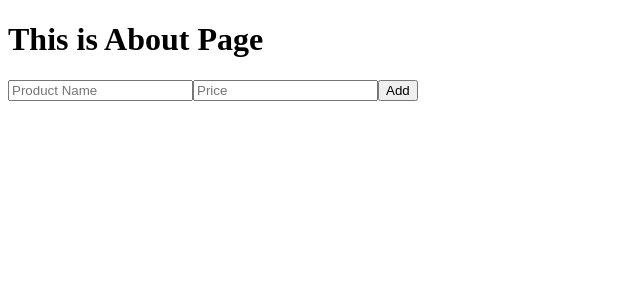
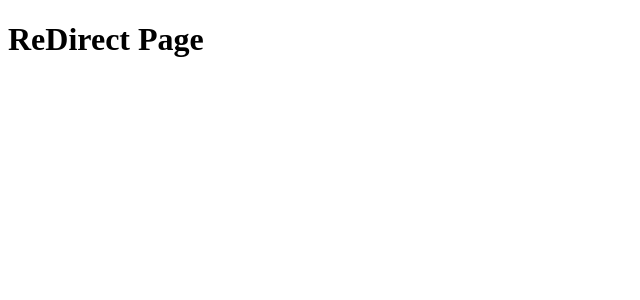
Before and after one commit to WeZaPro/schoolShop-WebA, a Vue app: page /#/redirect in a window 1280 px wide. Shown: the top 300 px of the page, without its empty margins (0-640 px from the left). Built offline with nearby package versions, Linux system fonts and the light colour scheme.

Commit message:
update11

```diff
--- a/src/pages/Home.vue
+++ b/src/pages/Home.vue
@@ -5,7 +5,9 @@
     <button @click="siteB">siteB</button>
   </div> -->
     <!-- <a href="https://line.me/ti/p/@985lgfum"> -->
-    <a href="https://liff.line.me/1656824759-PrZzVE5w">
+
+    <!-- <a href="https://liff.line.me/1656824759-PrZzVE5w"> -->
+    <a href="https://liff.line.me/1656824759-8lnLR5ak">
       <button id="btn">LINE @</button>
     </a>
   </div>
--- a/src/pages/Redirect.vue
+++ b/src/pages/Redirect.vue
@@ -1,11 +1,7 @@
 <template>
-  <h1>This is About Page</h1>
-  <div id="formRegister">
-    <form id="statusform" v-on:submit="addProduct">
-      <input type="text" v-model="name" placeholder="Product Name" />
-      <input type="number" v-model="price" placeholder="Price" />
-      <button type="submit">Add</button>
-    </form>
+  <h1>ReDirect Page</h1>
+  <div id="reDirect">
+
 
     <router-view></router-view>
   </div>
```
